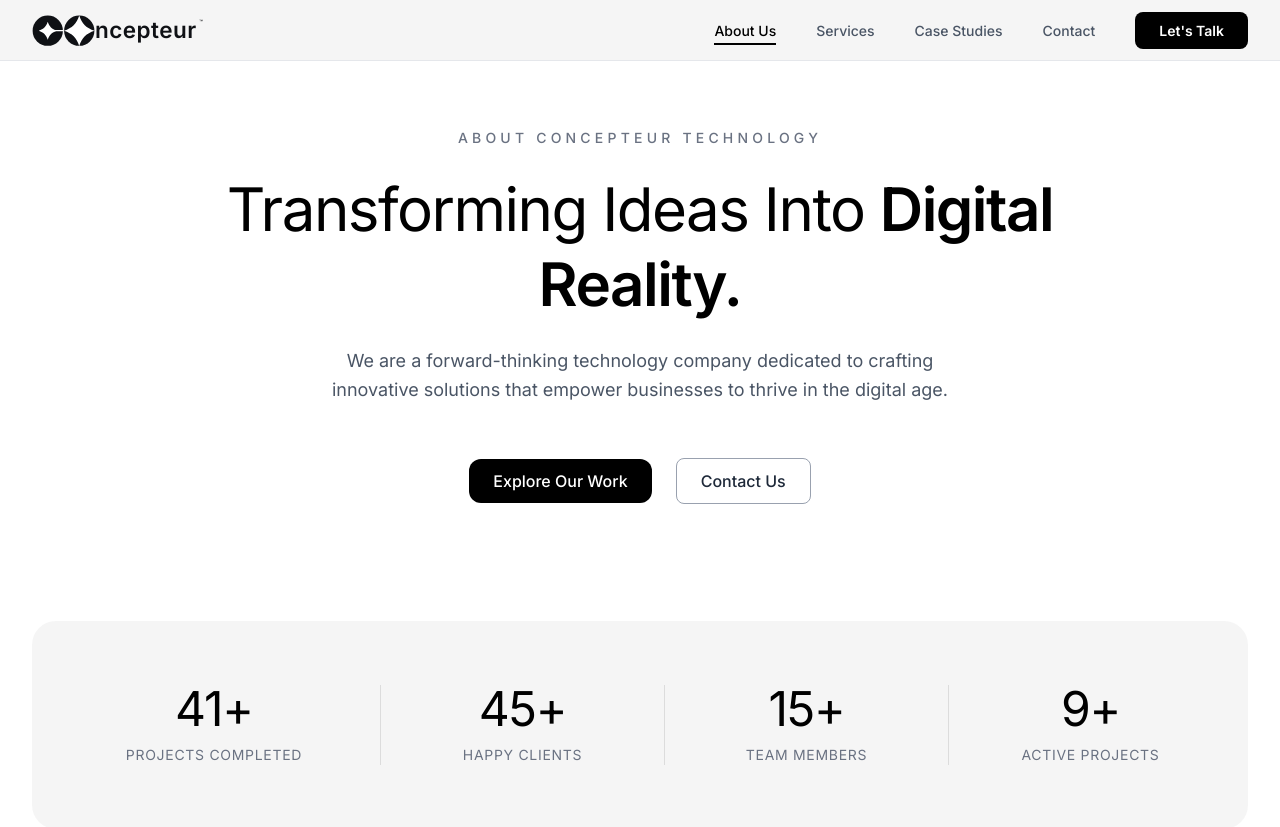
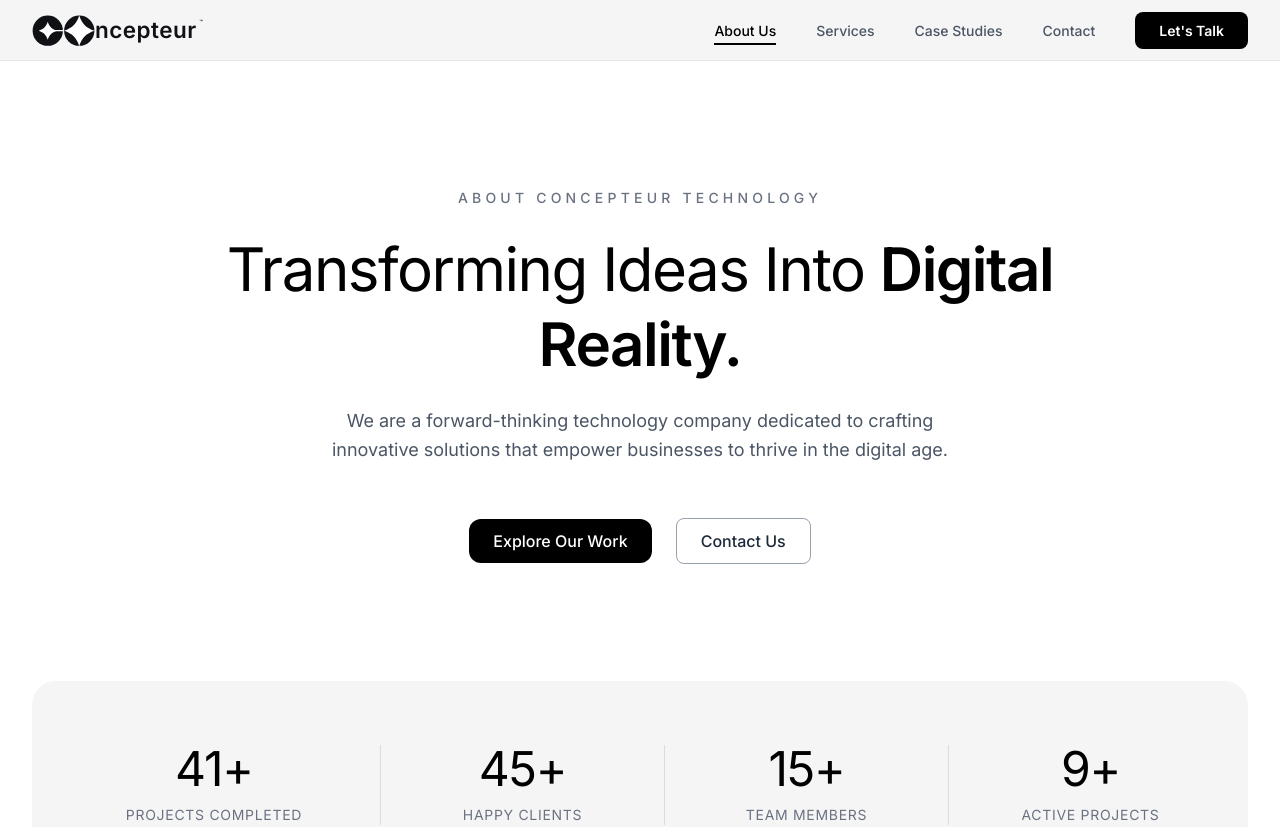
Before and after one commit to concepteur-IT/Concepteur-Technologies, a Next.js app: page /about in a window 1280 px wide. Shown: the top 827 px of the page. Built offline with nearby package versions, Linux system fonts and the light colour scheme.

Commit message:
ui changes

```diff
--- a/src/app/(pages)/(home)/page.tsx
+++ b/src/app/(pages)/(home)/page.tsx
@@ -7,7 +7,7 @@ import React from 'react'
 
 const page = () => {
   return (
-    <div className='pt-15'>
+    <div className='mt-15'>
       <Hero />
       <ServicesIntroSection />
       <ProductStack />
--- a/src/app/(pages)/about/page.tsx
+++ b/src/app/(pages)/about/page.tsx
@@ -6,7 +6,7 @@ import TeamAbout from "@/components/about-components/TeamAbout"
 
 export default function AboutPage() {
   return (
-    <main className="bg-white">
+    <main className="bg-white mt-15">
       <HeroAbout />
       <StatsAbout />
       <MissionAbout />
```
